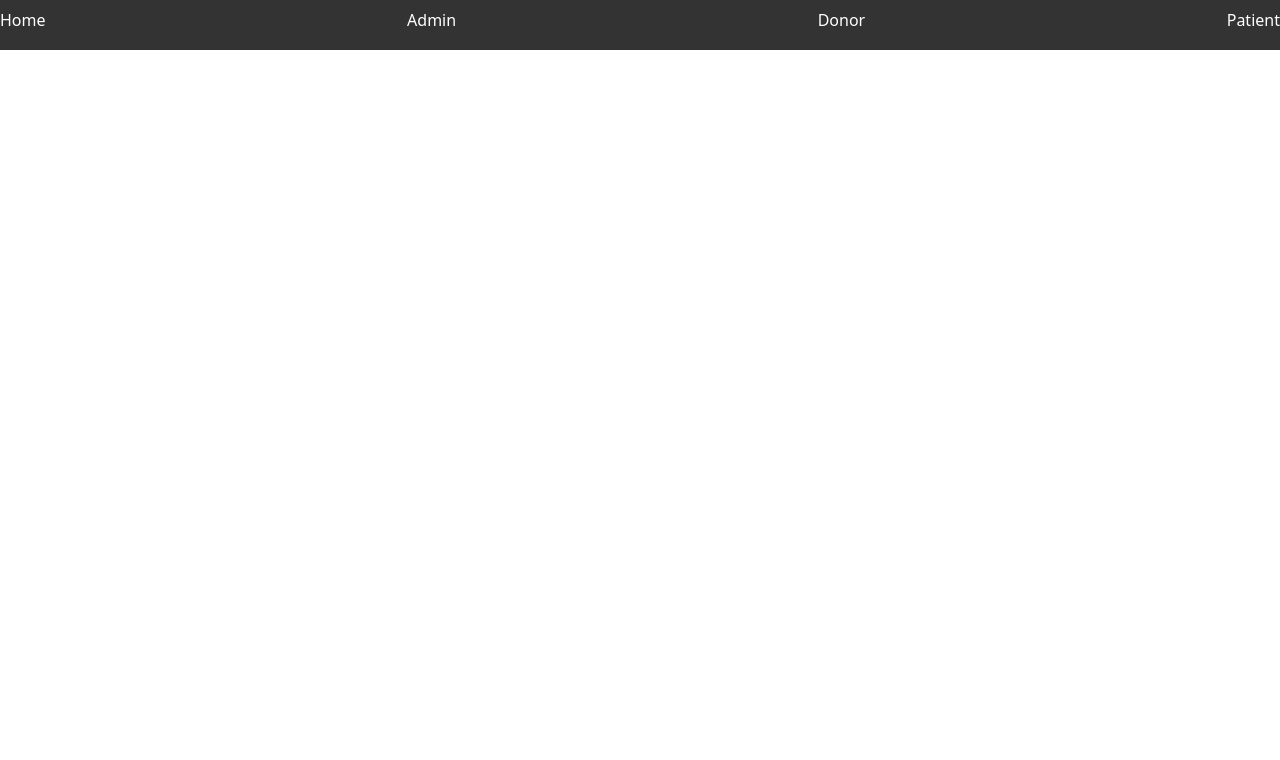
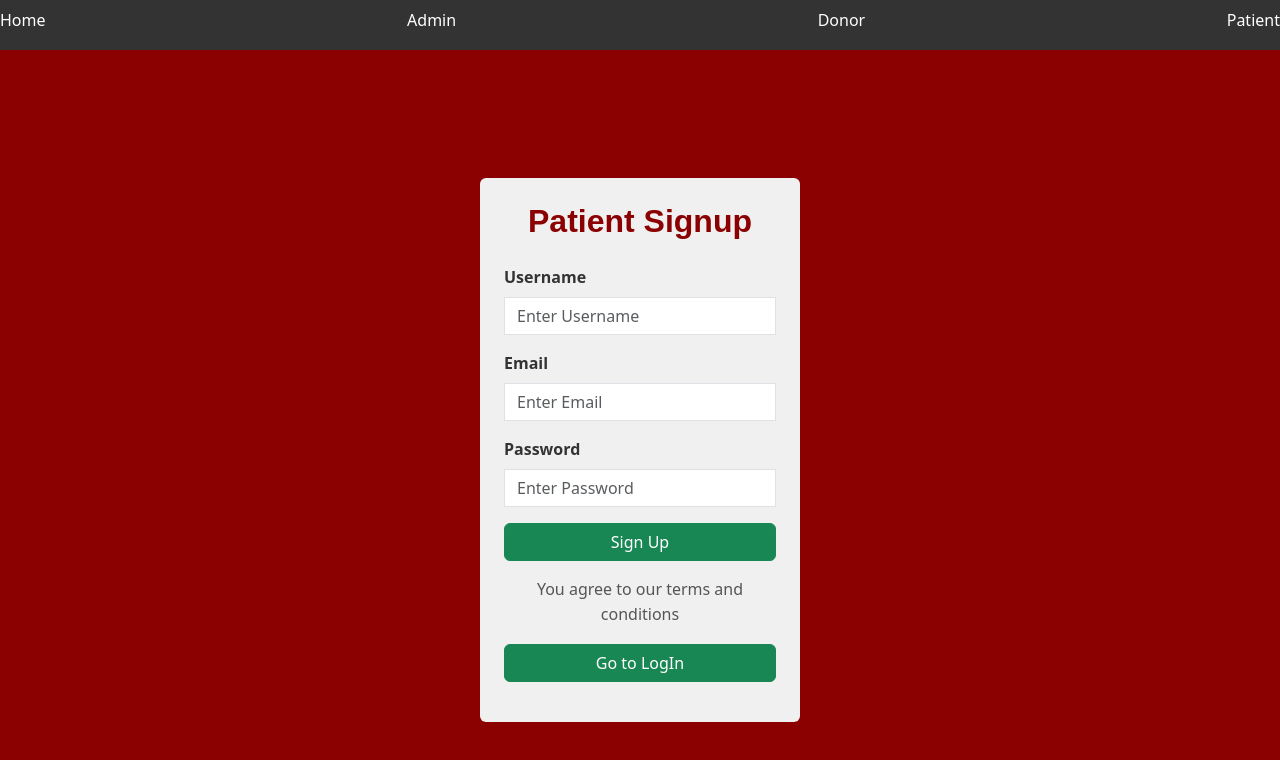
Before and after one commit to SoCalledKrish/Blood_Donation, a React (Create React App) app in the folder frontend/: page /PatientSignup in a window 1280 px wide. Shown: the top 760 px of the page. Built offline with nearby package versions, Linux system fonts and the light colour scheme.

Commit message:
app.js - signup pages+render depricted donor+patient signup updates to redirect

```diff
--- a/frontend/src/App.js
+++ b/frontend/src/App.js
@@ -1,12 +1,12 @@
 import React from "react";
-import { render } from "react-dom";
+import { createRoot } from "react-dom/client";
 import { BrowserRouter, Routes, Route, Link } from "react-router-dom";
 import Home from "./Authentication/Home";
 import AdminLogin from "./Authentication/AdminLogin";
 import DonorLogin from "./Authentication/DonorLogin";
 import PatientLogin from "./Authentication/PatientLogin";
-//import PatientSignup from './Authentication/PatientSignup';
-//import DonorSignup from './Authentication/DonorSignup';
+import PatientSignup from './Authentication/PatientSignup';
+import DonorSignup from './Authentication/DonorSignup';
 import "./App.css";
 const Layout = () => (
   <BrowserRouter>
@@ -33,23 +33,13 @@ const Layout = () => (
         <Route path="/admin" Component={AdminLogin} />
         <Route path="/donor" Component={DonorLogin} />
         <Route path="/patient" Component={PatientLogin} />
+        <Route path="/DonorSignup" Component={DonorSignup} />
+        <Route path="/PatientSignup" Component={PatientSignup} />
       </Routes>
     </div>
   </BrowserRouter>
 );
-// function App() {
-//   return (
-//     <BrowserRouter>
-//       <Routes>
-//         <Route path="/" element={<AdminLogin />} />
-//         <Route path="/donor" element={<DonorLogin />} />
-//         <Route path="/patient" element={<PatientLogin />} />
-//         <Route path="/PatientSignup" element={<PatientSignup />} />
-//         <Route path="/DonorSignup" element={<DonorSignup />} />
-
-//       </Routes>
-//     </BrowserRouter>
-//   );
-// }
-render(<Layout />, document.getElementById("root"));
+const container = document.getElementById("root");
+const root = createRoot(container);
+root.render(<Layout />);
 export default Layout;
--- a/frontend/src/Authentication/DonorSignup.js
+++ b/frontend/src/Authentication/DonorSignup.js
@@ -1,7 +1,7 @@
 import React from 'react';
 import { Link } from 'react-router-dom';
 
-function DonorLogin() {
+function DonorSignup() {
   return (
     <div className='d-flex justify-content-center align-items-center vh-100' style={{ backgroundColor: '#FF6347' }}>
       <div className='p-4 rounded w-25' style={{ backgroundColor: '#f0f0f0', color: '#333' }}>
@@ -36,11 +36,11 @@ function DonorLogin() {
           </div>
           <button type="submit" className='btn btn-success w-100 mb-3'>Sign Up</button>
           <p className='text-center'>You agree to our terms and conditions</p>
-          <Link to='/' type="submit" className='btn btn-success w-100 mb-3 text-decoration-none'>Login</Link>
+          <Link to='/donor' type="submit" className='btn btn-success w-100 mb-3 text-decoration-none'>go to LogIn</Link>
         </form>
       </div>
     </div>
   );
 }
 
-export default DonorLogin;
+export default DonorSignup;
--- a/frontend/src/Authentication/PatientSignup.js
+++ b/frontend/src/Authentication/PatientSignup.js
@@ -1,46 +1,76 @@
-import React from 'react';
-import { Link } from 'react-router-dom';
+import React from "react";
+import { Link } from "react-router-dom";
 
-function PatientLogin() {
+function PatientSignup() {
   return (
-    <div className='d-flex justify-content-center align-items-center vh-100' style={{ backgroundColor: '#8B0000' }}>
-      <div className='p-4 rounded w-25' style={{ backgroundColor: '#f0f0f0', color: '#333' }}>
-        <h2 className='text-center mb-4' style={{ fontFamily: 'Arial, sans-serif', fontWeight: 'bold', color: '#8B0000' }}>Patient Signup</h2>
+    <div
+      className="d-flex justify-content-center align-items-center vh-100"
+      style={{ backgroundColor: "#8B0000" }}
+    >
+      <div
+        className="p-4 rounded w-25"
+        style={{ backgroundColor: "#f0f0f0", color: "#333" }}
+      >
+        <h2
+          className="text-center mb-4"
+          style={{
+            fontFamily: "Arial, sans-serif",
+            fontWeight: "bold",
+            color: "#8B0000",
+          }}
+        >
+          Patient Signup
+        </h2>
         <form>
-        <div className="mb-3">
-            <label htmlFor="email" className="form-label"><strong>Username</strong></label>
+          <div className="mb-3">
+            <label htmlFor="email" className="form-label">
+              <strong>Username</strong>
+            </label>
             <input
               type="text"
               id="name"
-              placeholder='Enter Username'
-              className='form-control rounded-0'
+              placeholder="Enter Username"
+              className="form-control rounded-0"
             />
           </div>
           <div className="mb-3">
-            <label htmlFor="email" className="form-label"><strong>Email</strong></label>
+            <label htmlFor="email" className="form-label">
+              <strong>Email</strong>
+            </label>
             <input
               type="email"
               id="email"
-              placeholder='Enter Email'
-              className='form-control rounded-0'
+              placeholder="Enter Email"
+              className="form-control rounded-0"
             />
           </div>
           <div className="mb-3">
-            <label htmlFor="password" className="form-label"><strong>Password</strong></label>
+            <label htmlFor="password" className="form-label">
+              <strong>Password</strong>
+            </label>
             <input
               type="password"
               id="password"
-              placeholder='Enter Password'
-              className='form-control rounded-0'
+              placeholder="Enter Password"
+              className="form-control rounded-0"
             />
           </div>
-          <button type="submit" className='btn btn-success w-100 mb-3'>Sign Up</button>
-          <p className='text-center'>You agree to our terms and conditions</p>
-          <Link to='/' type="submit" className='btn btn-success w-100 mb-3 text-decoration-none'>Sign up</Link>
+          <button type="submit" className="btn btn-success w-100 mb-3">
+            Sign Up
+          </button>
+          <p className="text-center">You agree to our terms and conditions</p>
+          <Link
+            to="/patient"
+            type="submit"
+            className="btn btn-success w-100 mb-3 text-decoration-none"
+          >
+            {" "}
+            Go to LogIn
+          </Link>
         </form>
       </div>
     </div>
   );
 }
 
-export default PatientLogin;
+export default PatientSignup;
```
